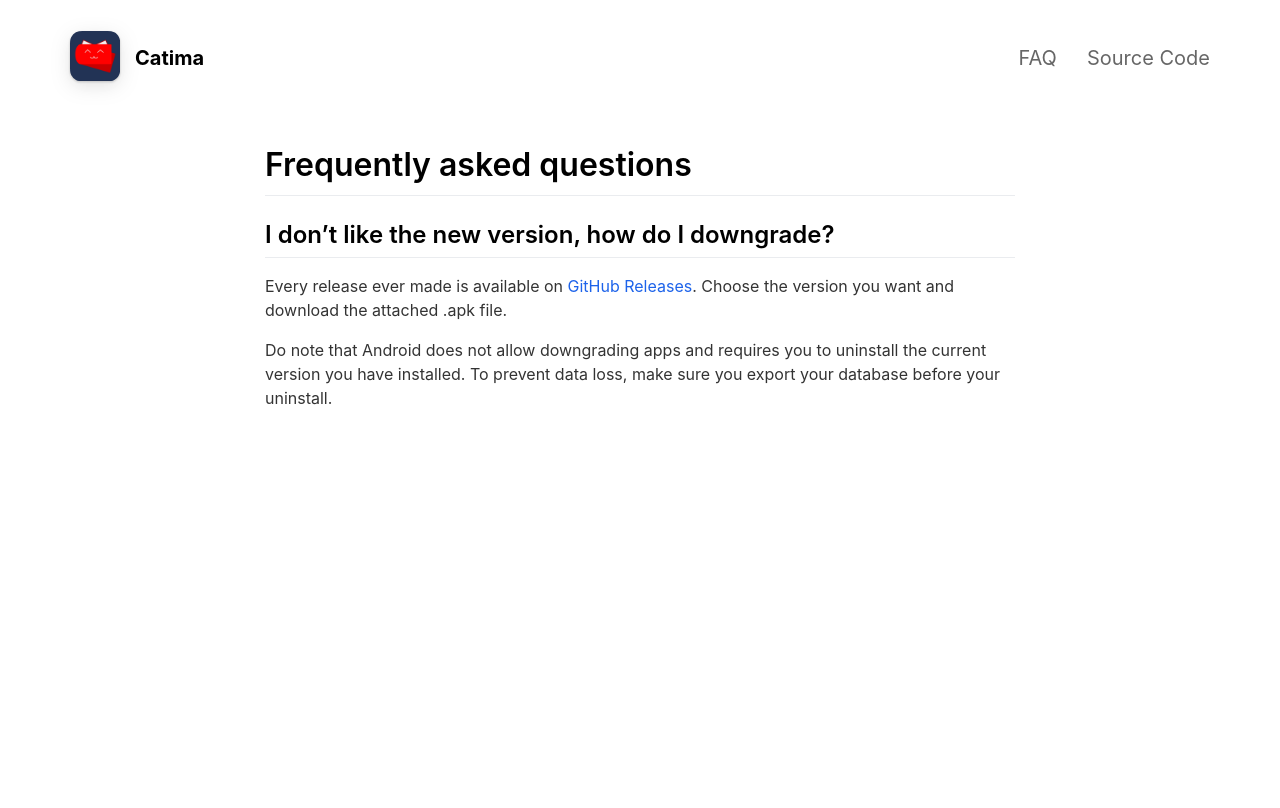
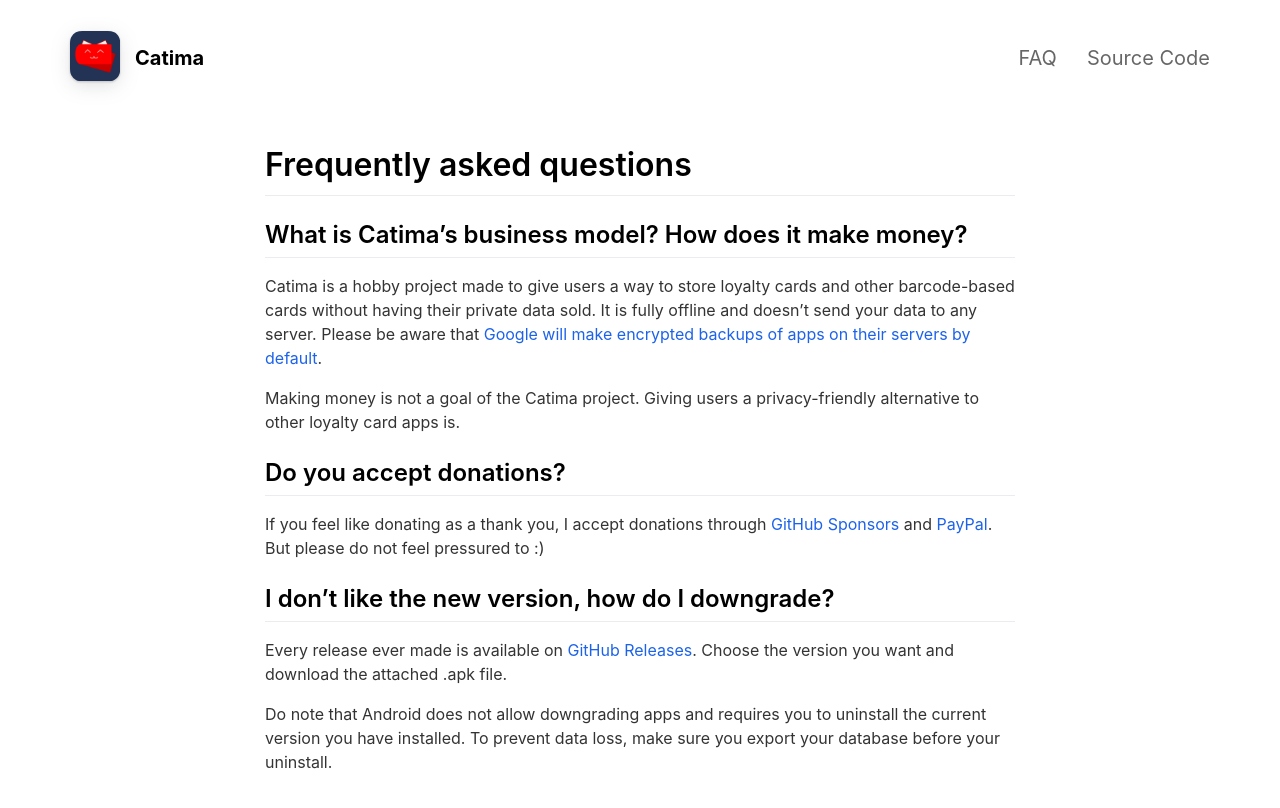
Before and after one commit to CatimaLoyalty/Website, a Jekyll site: the page built from _pages/faq.md, in a window 1280 px wide. Shown: the top 808 px of the page. Built offline with Jekyll 4.4.1, drawn with Linux system fonts in a browser that asks for light colours; nearby versions of some CDN libraries.

Commit message:
Add money-related questions to FAQ

```diff
--- a/_pages/faq.md
+++ b/_pages/faq.md
@@ -7,6 +7,16 @@ include_in_footer: true
 
 # Frequently asked questions
 
+## What is Catima's business model? How does it make money?
+
+Catima is a hobby project made to give users a way to store loyalty cards and other barcode-based cards without having their private data sold. It is fully offline and doesn't send your data to any server. Please be aware that [Google will make encrypted backups of apps on their servers by default](https://support.google.com/android/answer/2819582).
+
+Making money is not a goal of the Catima project. Giving users a privacy-friendly alternative to other loyalty card apps is.
+
+## Do you accept donations?
+
+If you feel like donating as a thank you, I accept donations through [GitHub Sponsors](https://github.com/sponsors/TheLastProject) and [PayPal](https://paypal.me/sylviavanos). But please do not feel pressured to :)
+
 ## I don't like the new version, how do I downgrade?
 
 Every release ever made is available on [GitHub Releases](https://github.com/CatimaLoyalty/Android/releases). Choose the version you want and download the attached .apk file.
```
